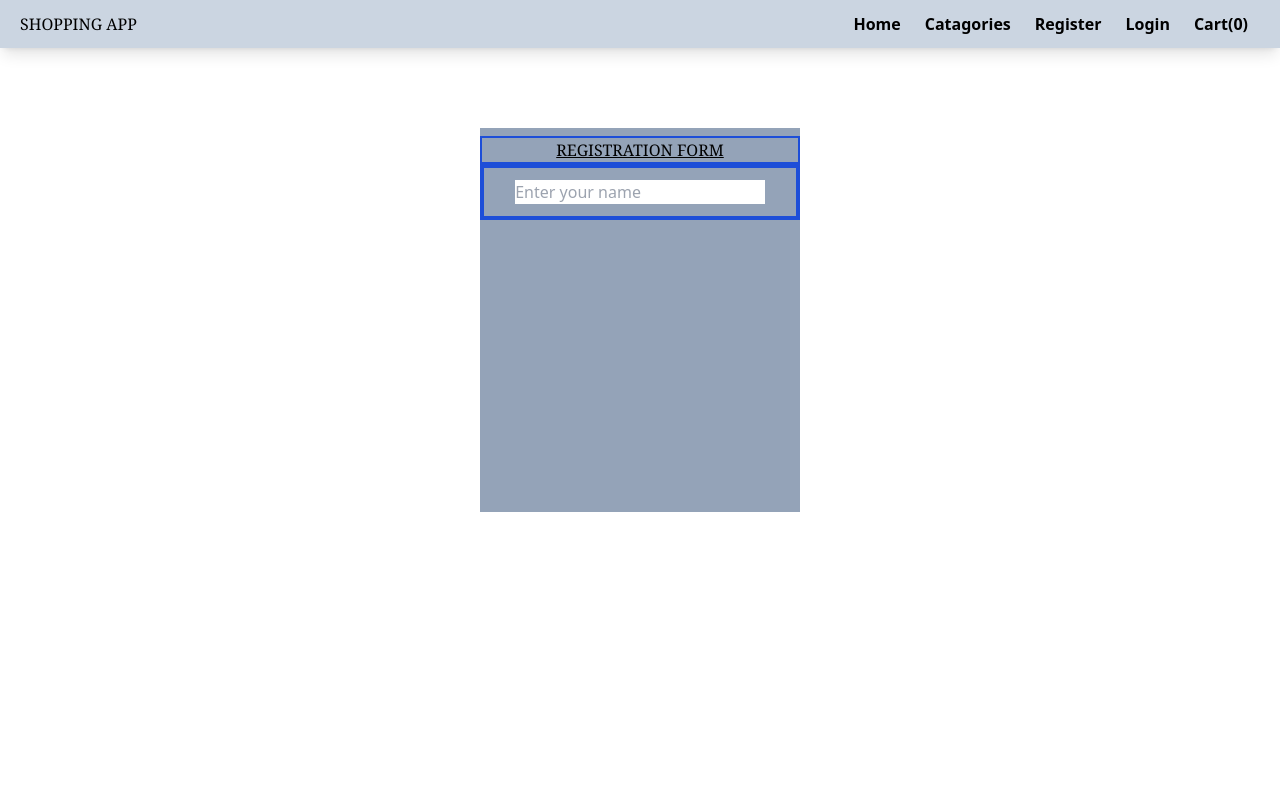
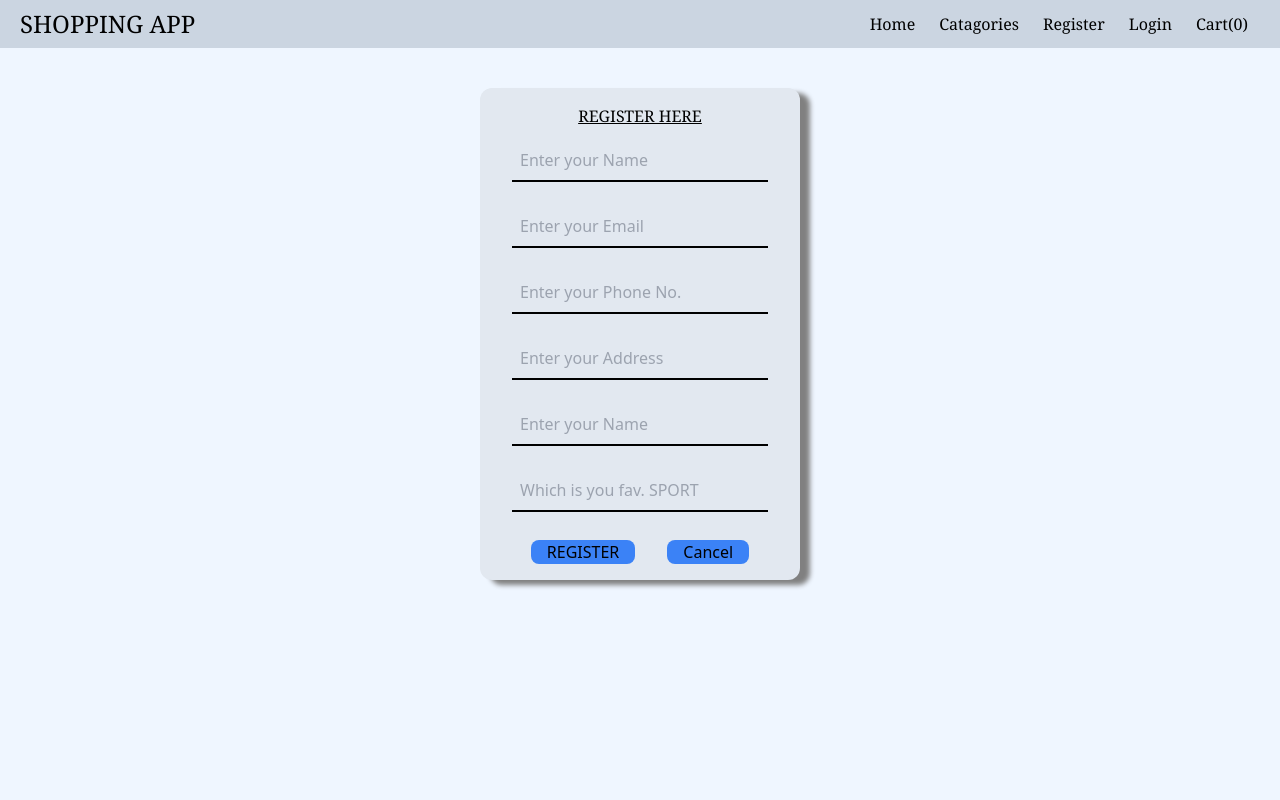
Before and after one commit to kkumardeshmukh/Shopping-CLIENT, a React (Create React App) app: page /register in a window 1280 px wide. Shown: the top 800 px of the page. Built offline with nearby package versions, Linux system fonts and the light colour scheme.

Commit message:
reg, login, fpass created and working on their functionality

```diff
--- a/src/App.js
+++ b/src/App.js
@@ -1,6 +1,8 @@
 import Layout from "./components/Layouts/Layout";
 import { Routes, Route } from "react-router-dom";
 import Registration from "./pages/Registration";
+import Login from "./pages/Login";
+import ForgotPassword from "./pages/ForgotPassword";
 
 function App() {
   return (
@@ -8,6 +10,8 @@ function App() {
       <Layout>
         <Routes>
           <Route path='/register' element={<Registration />} />
+          <Route path='/login' element={<Login />} />
+          <Route path='/forgot-password' element={<ForgotPassword />} />
 
         </Routes>
       </Layout>
--- a/src/components/Layouts/Header.js
+++ b/src/components/Layouts/Header.js
@@ -6,10 +6,10 @@ const Header = () => {
         <>
             <div className="h-12 content-center bg-slate-300 shadow-lg">
                 <div className="flex justify-between">
-                    <div className="ml-5 font-serif">SHOPPING APP</div>
-                    <div className="mr-5 flex flex-row">
-                        <ul className="font-semibold">
-                            <li className="inline px-3">Home</li>
+                    <div className="ml-5 font-serif text-2xl">SHOPPING APP</div>
+                    <div className="mr-5 grid content-center">
+                        <ul className="font-serif">
+                            <li className="inline px-3 pt-4">Home</li>
                             <li className="inline px-3">Catagories</li>
                             <li className="inline px-3">Register</li>
                             <li className="inline px-3">Login</li>
--- a/src/components/Layouts/Layout.js
+++ b/src/components/Layouts/Layout.js
@@ -6,8 +6,8 @@ const Layout = (props) => {
     return (
         <>
             <Header></Header>
-            <main>
-                <div className="h-screen">
+            <main style={{ maxHeight: "50%" }}>
+                <div className="overflow-y-auto">
                     {props.children}
                 </div>
             </main>
--- /dev/null
+++ b/src/pages/ForgotPassword.js
@@ -0,0 +1,57 @@
+import React from 'react'
+
+const ForgotPassword = () => {
+    return (
+        <>
+            <div className="grid justify-center content-center h-screen overflow-y-auto bg-blue-50">
+                <div style={{ boxShadow: "10px 5px 5px gray" }} className="w-80 h-fit bg-slate-200 mb-auto flex flex-col content-center rounded-xl justify-center">
+                    <div className="mt-4 font-serif flex justify-center underline">
+                        RESET PASSWORD
+                    </div>
+
+                    {/* actual form begins */}
+
+                    <div className="flex justify-center w-full">
+                        <form className="w-full flex justify-center flex-col" action="">
+                            {/* email */}
+                            <div className="flex justify-center w-full">
+                                <input className="my-3 w-4/5 p-2 bg-transparent border-b-2 border-black focus:outline-none"
+                                    type="email"
+                                    placeholder="Enter your Email"
+                                    name='name'
+                                ></input>
+                            </div>
+                            {/* answer */}
+                            <div className="flex justify-center w-full">
+                                <input className="my-3 w-4/5 p-2 bg-transparent border-b-2 border-black focus:outline-none"
+                                    type="text"
+                                    placeholder="Which is your fav. SPORT"
+                                    name='name'
+                                ></input>
+                            </div>
+                            {/* new password  */}
+                            <div className="flex justify-center w-full">
+                                <input className="my-3 w-4/5 p-2 bg-transparent border-b-2 border-black focus:outline-none"
+                                    type="password"
+                                    placeholder="Enter new Password"
+                                    name='name'
+                                ></input>
+                            </div>
+
+                            <div className="flex justify-center content-center">
+                                <button className="bg-blue-500 px-4 m-4 rounded-lg hover:bg-blue-800 hover:text-white">CHANGE-PASSWORD</button>
+
+
+                            </div>
+
+
+
+                        </form>
+                    </div>
+                </div>
+            </div>
+        </>
+    )
+}
+
+export default ForgotPassword
--- /dev/null
+++ b/src/pages/Login.js
@@ -0,0 +1,50 @@
+import React from 'react'
+// import { link } from "react-router-dom"
+
+const Login = () => {
+    return (
+        <>
+            <div className="grid justify-center content-center h-screen overflow-y-auto bg-blue-50">
+                <div style={{ boxShadow: "10px 5px 5px gray" }} className="w-80 h-fit bg-slate-200 mb-auto flex flex-col content-center rounded-xl justify-center">
+                    <div className="mt-4 font-serif flex justify-center underline">
+                        LOGIN
+                    </div>
+
+                    {/* actual form begins */}
+
+                    <div className="flex justify-center w-full">
+                        <form className="w-full flex justify-center flex-col" action="">
+                            {/* email */}
+                            <div className="flex justify-center w-full">
+                                <input className="my-3 w-4/5 p-2 bg-transparent border-b-2 border-black focus:outline-none"
+                                    type="email"
+                                    placeholder="Enter your Email"
+                                    name='name'
+                                ></input>
+                            </div>
+                            {/* password */}
+                            <div className="flex justify-center w-full">
+                                <input className="my-3 w-4/5 p-2 bg-transparent border-b-2 border-black focus:outline-none"
+                                    type="password"
+                                    placeholder="Enter your Password"
+                                    name='name'
+                                ></input>
+                            </div>
+
+                            <div className="flex justify-center content-center">
+                                <button className="bg-blue-500 px-4 m-4 rounded-lg hover:bg-blue-800 hover:text-white">LOGIN</button>
+                                <a className="mt-4 underline text-sm text-blue-500 cursor-pointer hover:text-black" href='#'>forgot password</a>
+
+                            </div>
+
+
+
+                        </form>
+                    </div>
+                </div>
+            </div>
+        </>
+    )
+}
+
+export default Login
--- a/src/pages/Registration.js
+++ b/src/pages/Registration.js
@@ -3,18 +3,74 @@ import React from 'react'
 const Registration = () => {
     return (
         <>
-            <div className="flex mt-20 justify-center">
-                <div className="w-80 h-96 bg-slate-400 flex flex-col content-center">
-                    <div className="mt-2 font-serif flex justify-center underline border-2 border-solid border-blue-700">
-                        REGISTRATION FORM
+            <div className="flex justify-center content-center h-screen overflow-y-auto bg-blue-50 ">
+                <div style={{ boxShadow: "10px 5px 5px gray" }} className="w-80 h-fit bg-slate-200 mt-10 mb-auto flex flex-col content-center rounded-xl">
+                    <div className="mt-4 font-serif flex justify-center underline">
+                        REGISTER HERE
                     </div>
-                    <div className="flex justify-center w-full border-2 border-solid border-blue-700">
-                        <form className="border-2 border-solid border-blue-700 w-full flex justify-center" action="">
-                            <input className="my-3 w-4/5"
-                                type="text"
-                                placeholder="Enter your name"
-                                name='name'
-                            ></input>
+
+                    {/* actual form bigins */}
+
+                    <div className="flex justify-center w-full">
+                        <form className="w-full flex justify-center flex-col" action="">
+                            {/* name */}
+                            <div className="flex justify-center w-full">
+                                <input className="my-3 w-4/5 p-2 bg-transparent border-b-2 border-black focus:outline-none"
+                                    type="text"
+                                    placeholder="Enter your Name"
+                                    name='name'
+                                ></input>
+                            </div>
+                            {/* email */}
+                            <div className="flex justify-center w-full">
+                                <input className="my-3 w-4/5 p-2 bg-transparent border-b-2 border-black focus:outline-none"
+                                    type="text"
+                                    placeholder="Enter your Email"
+                                    name='name'
+                                ></input>
+                            </div>
+                            {/* phone */}
+                            <div className="flex justify-center w-full">
+                                <input className="my-3 w-4/5 p-2 bg-transparent border-b-2 border-black focus:outline-none"
+                                    type="text"
+                                    placeholder="Enter your Phone No."
+                                    name='name'
+                                ></input>
+                            </div>
+                            {/* address */}
+                            <div className="flex justify-center w-full">
+                                <input className="my-3 w-4/5 p-2 bg-transparent border-b-2 border-black focus:outline-none"
+                                    type="text"//make it text area in production
+                                    placeholder="Enter your Address"
+                                    name='name'
+                                ></input>
+                            </div>
+                            {/* Password */}
+                            <div className="flex justify-center w-full">
+                                <input className="my-3 w-4/5 p-2 bg-transparent border-b-2 border-black focus:outline-none"
+                                    type="password"
+                                    placeholder="Enter your Name"
+                                    name='name'
+                                ></input>
+                            </div>
+                            {/* Answer */}
+                            <div className="flex justify-center w-full">
+                                <input className="my-3 w-4/5 p-2 bg-transparent border-b-2 border-black focus:outline-none"
+                                    type="text"
+                                    placeholder="Which is you fav. SPORT"
+                                    name='name'
+                                ></input>
+                            </div>
+
+
+                            <div className="flex justify-center content-center">
+                                <button className="bg-blue-500 px-4 m-4 rounded-lg hover:bg-blue-800 hover:text-white">REGISTER</button>
+                                <button className="bg-blue-500 px-4 m-4 rounded-lg hover:bg-blue-800 hover:text-white">Cancel</button>
+
+                            </div>
+
+
+
                         </form>
                     </div>
                 </div>
```
